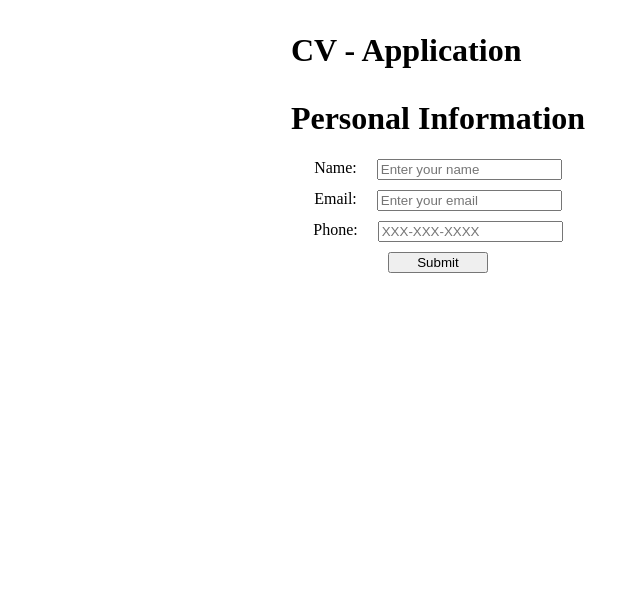
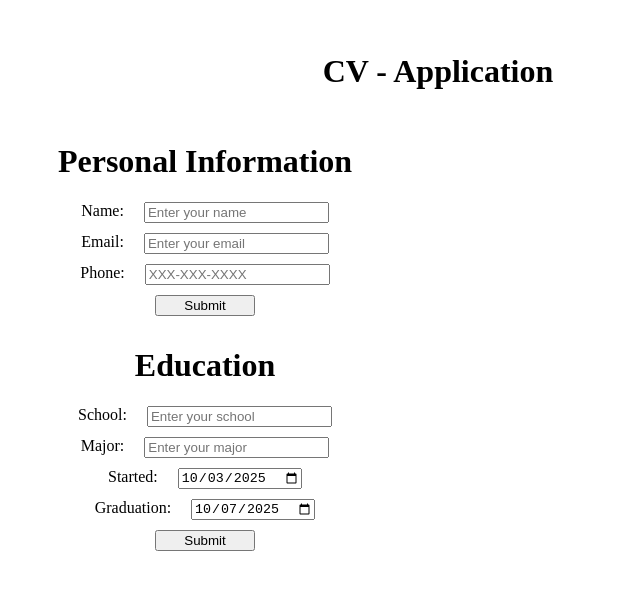
Before and after one commit to hqluke/cv-Application, a React (Vite) app in the folder react/: page / in a window 1280 px wide. Shown: the top 590 px of the page, without its empty margins (202-842 px from the left). Built offline with nearby package versions, Linux system fonts and the light colour scheme.

Commit message:
Added Education section (needs styling)

```diff
--- a/react/src/App.jsx
+++ b/react/src/App.jsx
@@ -4,7 +4,7 @@ import viteLogo from '/vite.svg'
 import './App.css'
 
 
-function App({name, email, phone}) {
+function App({name, email, phone, school, major, startDate, endDate}) {
 
   return (
     <>
@@ -13,6 +13,10 @@ function App({name, email, phone}) {
       <p className='outputPara'>{name}</p>
       <p className='outputPara'>{email}</p>
       <p className='outputPara'>{phone}</p>
+      <p className='outputPara'>{school}</p>
+      <p className='outputPara'>{major}</p>
+      <p className='outputPara'>{startDate}</p>
+      <p className='outputPara'>{endDate}</p>
     </div>
 
     </>
--- /dev/null
+++ b/react/src/components/Education.jsx
@@ -0,0 +1,105 @@
+import { useState } from 'react';
+
+function Education({onSubmit}){
+
+    const [formData, setFormData] = useState({
+        school: "",
+        major: "",
+        startDate: "2025-10-03",
+        endDate: "2025-10-07"
+    })
+
+    const [isEditing, setIsEditing] = useState(false);
+
+    const handleEdit = () => {
+        setIsEditing(false);
+    }
+
+    const handleChange = (field) => (e) => {
+        let value = e.target.value;
+        setFormData(prev => ({ ...prev, [field]: value }));
+    };
+
+
+    const handleData = (e) => {
+        e.preventDefault();
+        onSubmit(formData);
+        setIsEditing(true);
+    }
+
+
+    return(
+    <div className='form-e'>
+      <div className='form-e-h1'>
+        <h1>Education</h1>
+      </div>
+        <form className='form-e' onSubmit={handleData}>
+            <div className='label-e'>
+                <div className='labelLeft-e'>
+                    <label>School:</label>
+                </div>
+                <div className='labelRight-e'>
+                    <input
+                    type="text"
+                    value={formData.school}
+                    onChange={handleChange('school')}
+                    placeholder='Enter your school'
+                    pattern="[A-Za-z ]{1,32}"
+                    disabled={isEditing}
+                    />
+                </div>
+            </div>
+            <div className='label-e'>
+                <div className='labelLeft-e'>
+                    <label>Major:</label>
+                </div>
+                <div className='labelRight-e'>
+                    <input
+                        type="text"
+                        pattern="[A-Za-z ]{1,32}"
+                        onChange={handleChange('major')}
+                        placeholder='Enter your major'
+                        value = {formData.major}
+                        disabled={isEditing}
+                    />
+                </div>
+            </div>
+            <div className='label-e'>
+                <div className='labelLeft-e'>
+                    <label>Started:</label>
+                </div>
+                <div className='labelRight-e'>
+                    <input
+                        type="date"
+                        value={formData.startDate}
+                        onChange={handleChange('startDate')}
+                        disabled={isEditing}
+                    />
+                </div>
+            </div>
+            <div className='label-e'>
+                <div className='labelLeft-e'>
+                    <label>Graduation:</label>
+                </div>
+                <div className='labelRight-e'>
+                    <input
+                        type="date"
+                        value={formData.endDate}
+                        onChange={handleChange('endDate')}
+                        disabled={isEditing}
+                    />
+                </div>
+            </div>
+            <div className='form-button-e'>
+        {!isEditing && <button className='form-button-submit-e' type='submit'>Submit</button>}
+        {isEditing && <button className='form-button-edit-e' type='button' onClick={handleEdit}>Edit</button>}
+        </div>
+        </form>
+
+    </div>
+    )
+}
+
+
+
+export{Education};
--- a/react/src/main.jsx
+++ b/react/src/main.jsx
@@ -4,22 +4,29 @@ import './styles/Style.css'
 import { Title } from './components/Title.jsx'
 import { PersonalInformation } from './components/PersonalInformation.jsx'
 import App from './App.jsx'
+import { Education } from './components/Education.jsx'
 
 
 function Root(){
 
 
-  const [submittedData, setSubmittedData] = useState(null);
+  const [personalData, setPersonalData] = useState(null);
+  const [educationData, setEducationData] = useState(null);
 
-  function handleFormSubmit(formData) {
-    setSubmittedData(formData);
+  function handlePersonalForm(formData) {
+    setPersonalData(formData);
+  }
+
+  function handleEducationForm(formData) {
+    setEducationData(formData);
   }
 
   return(
     <>
       <Title></Title>
-      <PersonalInformation onSubmit={handleFormSubmit} />
-        {submittedData && <App {...submittedData}/> }
+      <PersonalInformation onSubmit={handlePersonalForm} />
+      <Education onSubmit={handleEducationForm}/>
+        {(personalData || educationData) && <App {...personalData} {...educationData}/> }
     </>
   )
 }
--- a/react/src/styles/Style.css
+++ b/react/src/styles/Style.css
@@ -8,23 +8,26 @@ body {
 }
 
 #root{
-  display: flex;
-  flex-direction: column;
+  display: grid;
+  grid-template-columns: repeat(2, 1frf);
+  grid-template-rows: auto auto auto;
+  min-width: 95vw;
   gap: 10px;
 }
 
 .title{
+  grid-column: 1/ 3;
 display: flex;
 margin: 0;
+justify-content: center;
 }
 
-.title h1{
-  margin: 0;
-}
+
+/* Personal Form */
 
 .form{
-  display: flex;
-  flex-direction: column;
+  grid-column: 1/2;
+  grid-row: 2/3;
 }
 
 form{
@@ -49,13 +52,50 @@ form button{
   justify-content: center;
 }
 
+/* Education Form */
+
+.form-e{
+  grid-column: 1/2;
+  grid-row: 3/4;
+
+}
+
+form.form-e{
+  grid-column: 1/2;
+  grid-row: 3/4;
+  display: flex;
+  flex-direction: column;
+  gap: 10px;
+
+
+}
+
+form.form-e button{
+  width: 100px;
+}
+
+.form-button-e{
+  display: flex;
+  justify-content:space-around;
+}
+
+
+.label-e{
+  display: flex;
+  gap: 20px;
+  justify-content: center;
+}
+
+
+/* Output */
 
 .output{
+  grid-column: 2/3;
+  grid-row: 2/4;
   display: flex;
   flex-direction: column;
   border: 1px solid black;
   align-items: center;
-  margin: 0;
   gap: 10px;
 }
 
```
